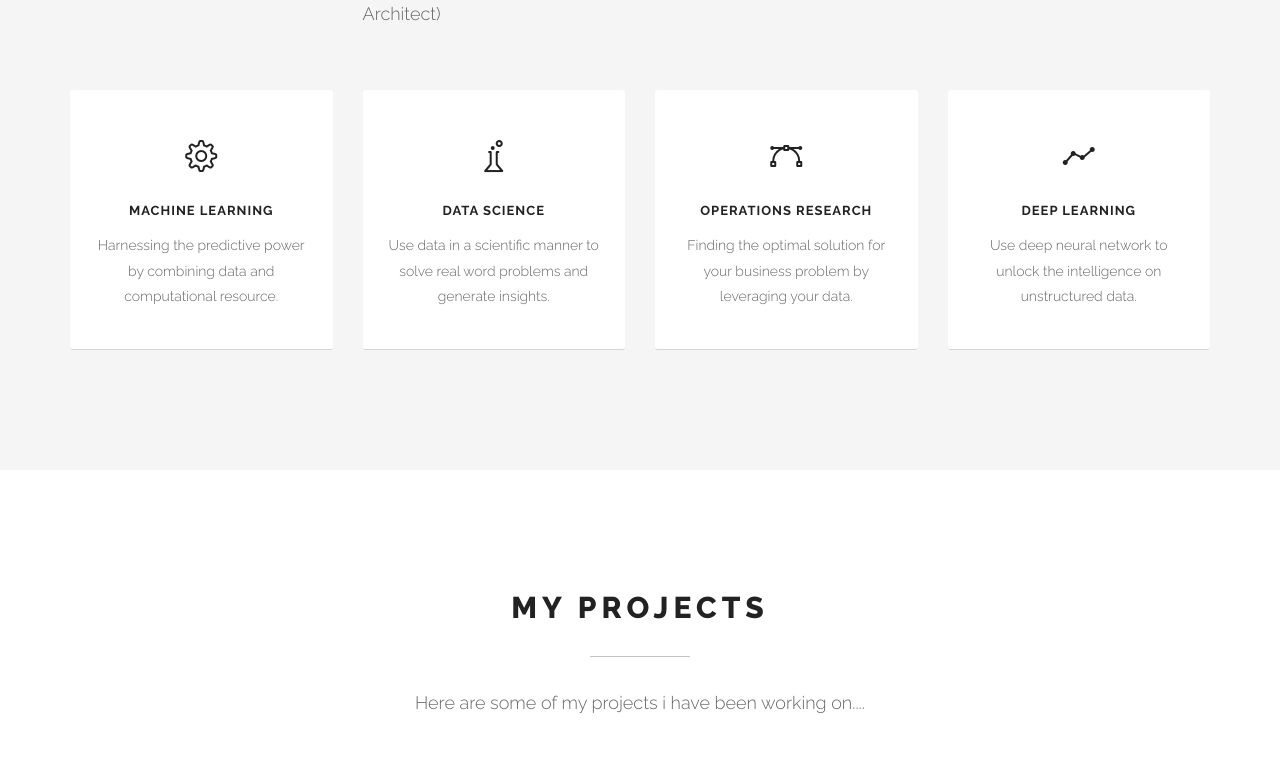
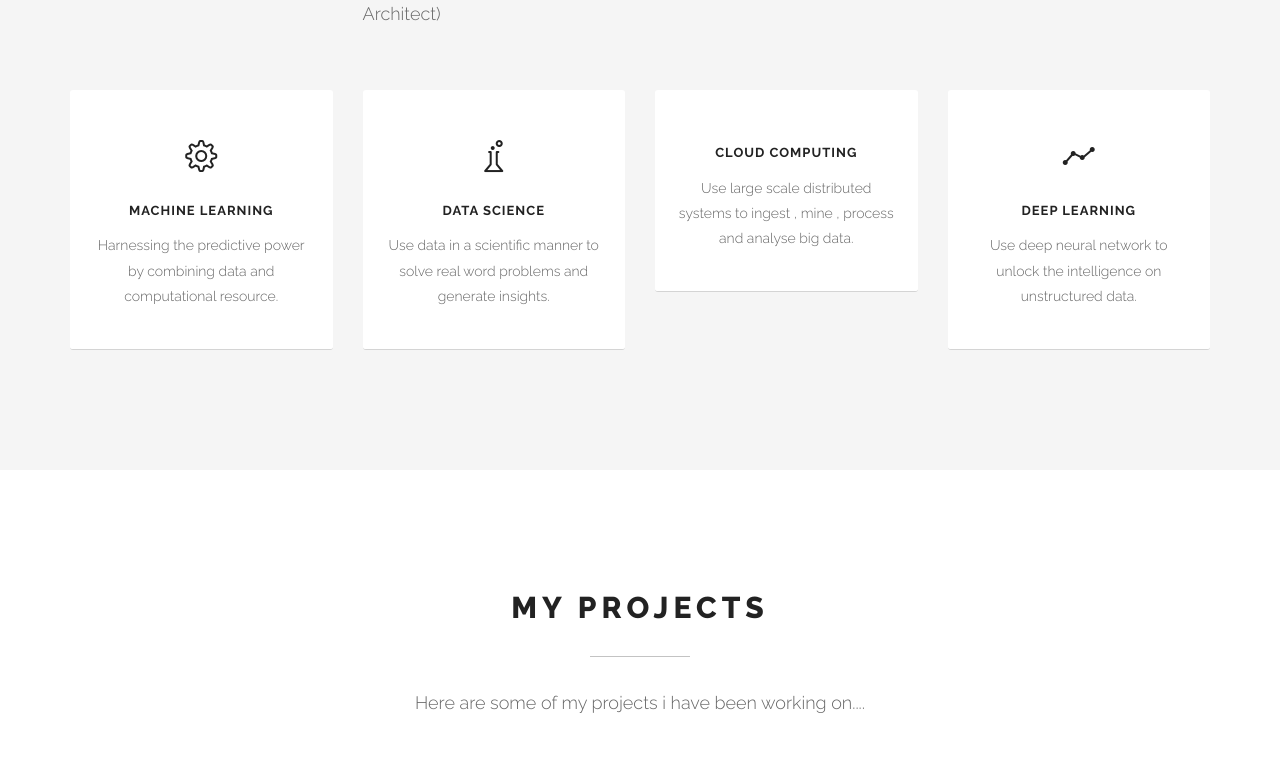
Before and after one commit to lisashub/lisashub.github.io, a plain HTML site: page index.html in a window 1280 px wide. Shown: the part 1880-2637 px from the top of the page. Drawn offline with Linux system fonts and the light colour scheme.

Commit message:
Update index.html

```diff
--- a/index.html
+++ b/index.html
@@ -159,12 +159,12 @@
 
 					<div class="iconbox wow slideInRight">
 						<div class="iconbox-icon">
-							<span class="icon-vector"></span>
+							<span class="cloud-upload"></span>
 						</div>
 						<div class="iconbox-text">
-							<h3 class="iconbox-title">Operations Research</h3>
+							<h3 class="iconbox-title">Cloud Computing</h3>
 							<div class="iconbox-desc">
-								Finding the optimal solution for your business problem by leveraging your data.
+								Use large scale distributed systems to ingest , mine , process and analyse big data.
 							</div>
 						</div>
 					</div>
```
